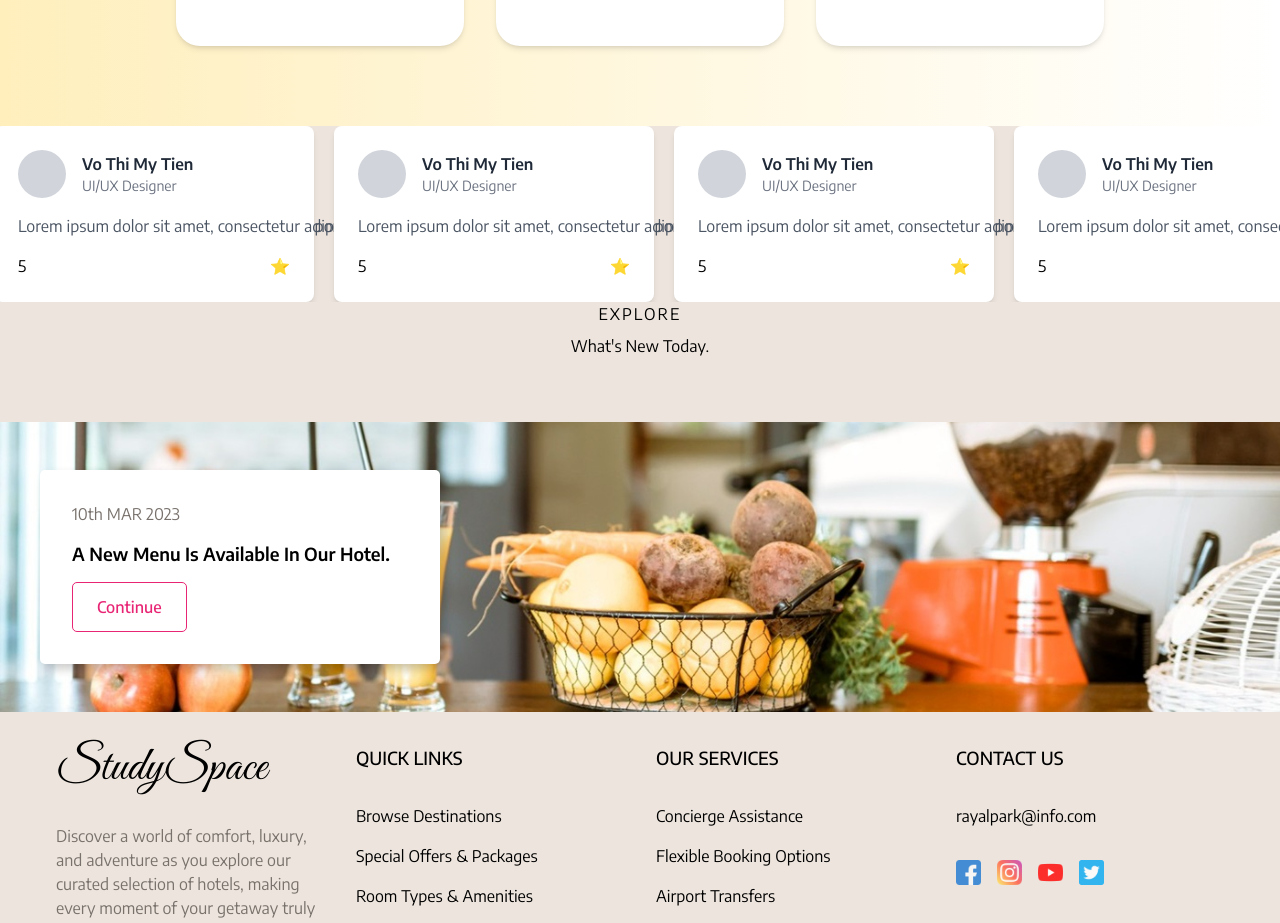
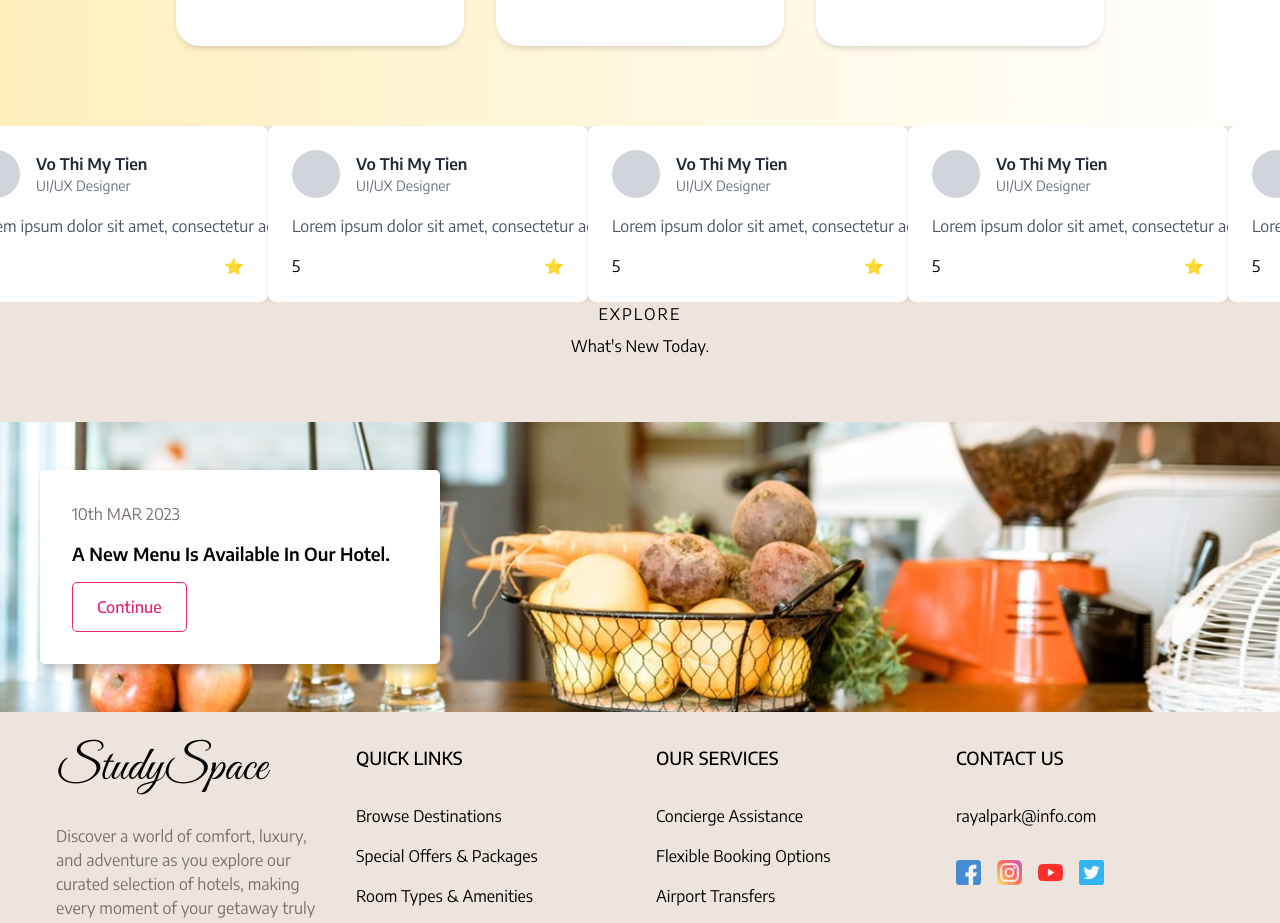
Before and after one commit to ThuongMinhMai/StudySpace, a React (Vite) app: page / in a window 1280 px wide. Shown: the part 5740-6663 px from the top of the page. Built offline with nearby package versions, Linux system fonts and the light colour scheme.

Commit message:
fix: scroll v1

```diff
--- a/src/components/global/organisms/Testimonial.tsx
+++ b/src/components/global/organisms/Testimonial.tsx
@@ -5,39 +5,31 @@ const Testimonial = () => {
   const [isPaused, setIsPaused] = useState(false);
 
   useEffect(() => {
+    const container = containerRef.current;
     let scrollInterval;
-    let isResetting = false;
 
     const startScrolling = () => {
       scrollInterval = setInterval(() => {
-        if (containerRef.current && !isPaused && !isResetting) {
-          containerRef.current.scrollBy({
+        if (container && !isPaused) {
+          container.scrollBy({
             top: 0,
             left: 1, // Adjust the scroll speed
             behavior: 'smooth',
           });
 
-          // Check if the scroll has reached the end
-          if (
-            containerRef.current.scrollLeft >=
-            containerRef.current.scrollWidth - containerRef.current.clientWidth
-          ) {
-            isResetting = true; // Start resetting the scroll
-            setTimeout(() => {
-              containerRef.current.scrollTo({
-                left: 0,
-                behavior: 'auto', // Instantly reset to start position
-              });
-              isResetting = false;
-            }, 100); // Short delay before resetting to make it smoother
+          // Check if the scroll position is near the end
+          if (container.scrollLeft >= container.scrollWidth / 2) {
+            container.scrollLeft = 0; // Reset to the start
           }
         }
-      }, 20); // Interval in milliseconds, adjust for speed
+      }, 10); // Interval in milliseconds, adjust for speed
     };
 
     startScrolling();
 
-    return () => clearInterval(scrollInterval);
+    return () => {
+      clearInterval(scrollInterval);
+    };
   }, [isPaused]);
 
   // Optional: Pause on hover
@@ -49,23 +41,36 @@ const Testimonial = () => {
       ref={containerRef}
       onMouseEnter={handleMouseEnter}
       onMouseLeave={handleMouseLeave}
-      className="testimonial-container overflow-x-auto whitespace-nowrap scroll-smooth"
-      style={{ width: '100%', height: 'auto', display: 'flex', gap: '20px' }}
+      className="testimonial-container overflow-x-hidden whitespace-nowrap"
+      style={{
+        width: '100%',
+        height: 'auto',
+        display: 'flex',
+        gap: '20px',
+        position: 'relative',
+      }}
     >
+      {/* Original and Cloned Content for Infinite Loop */}
+      <div style={{ display: 'flex', flex: 'none' }}>
+        {[...Array(2)].map((_, cloneIndex) => (
+          <div key={cloneIndex} style={{ display: 'flex' }}>
             {Array.from({ length: 5 }).map((_, index) => (
               <div
-          key={index}
+                key={`${cloneIndex}-${index}`}
                 className="testimonial-card bg-white shadow-md rounded-lg p-6 flex-shrink-0 w-80"
               >
                 <div className="flex items-center mb-4">
                   <div className="w-12 h-12 bg-gray-300 rounded-full"></div>
                   <div className="ml-4">
-              <p className="text-gray-800 font-semibold">Vo Thi My Tien</p>
+                    <p className="text-gray-800 font-semibold">
+                      Vo Thi My Tien
+                    </p>
                     <p className="text-sm text-gray-500">UI/UX Designer</p>
                   </div>
                 </div>
                 <p className="text-gray-600">
-            Lorem ipsum dolor sit amet, consectetur adipiscing elit. Pellentesque id turpis in neque tempor dignissim.
+                  Lorem ipsum dolor sit amet, consectetur adipiscing elit.
+                  Pellentesque id turpis in neque tempor dignissim.
                 </p>
                 <div className="flex items-center justify-between mt-4">
                   <span>5</span>
@@ -74,6 +79,9 @@ const Testimonial = () => {
               </div>
             ))}
           </div>
+        ))}
+      </div>
+    </div>
   );
 };
 
```
Lines whose indentation alone changed are shown as unchanged.
